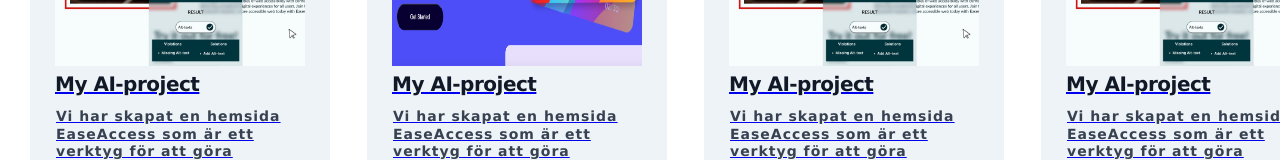
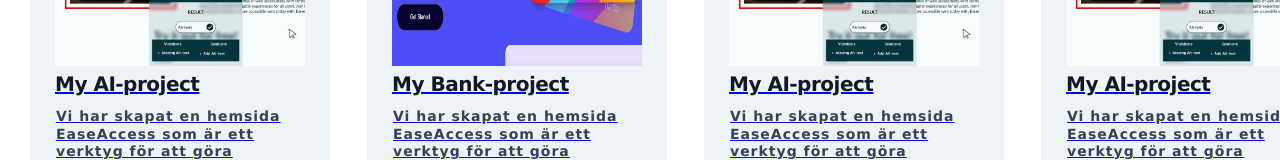
Before and after one commit to EnterCodeKB/portfolio-web, a Next.js app: page / in a window 1280 px wide. Shown: the part 1002-1162 px from the top of the page. Built offline with nearby package versions, Linux system fonts and the light colour scheme.

Commit message:
ändrade länken till Easeaccess

```diff
--- a/app/page.jsx
+++ b/app/page.jsx
@@ -58,12 +58,12 @@ export default function Home() {
               imgAlt="imgcard1"
               title="My AI-project"
               description="Vi har skapat en hemsida EaseAccess som är ett verktyg för att göra webbsidor tillgängliga för alla. Det är enkelt att använda och hjälper utvecklare att följa riktlinjer för webbtillgänglighet."
-              linkUrl="https://github.com/helenaltv?tab=repositories"
+              linkUrl="https://github.com/helenaltv/WCAG-min-mobilavers.git"
             />
             <CardComponent
               imgSrc="/Images/52645604-55B1-43A7-9F7F-42F217BA4B5B.png"
               imgAlt="imgcard1"
-              title="My AI-project"
+              title="My Bank-project"
               description="Vi har skapat en hemsida EaseAccess som är ett verktyg för att göra webbsidor tillgängliga för alla. Det är enkelt att använda och hjälper utvecklare att följa riktlinjer för webbtillgänglighet."
               linkUrl="https://github.com/helenaltv/Bank.git"
             />
```
